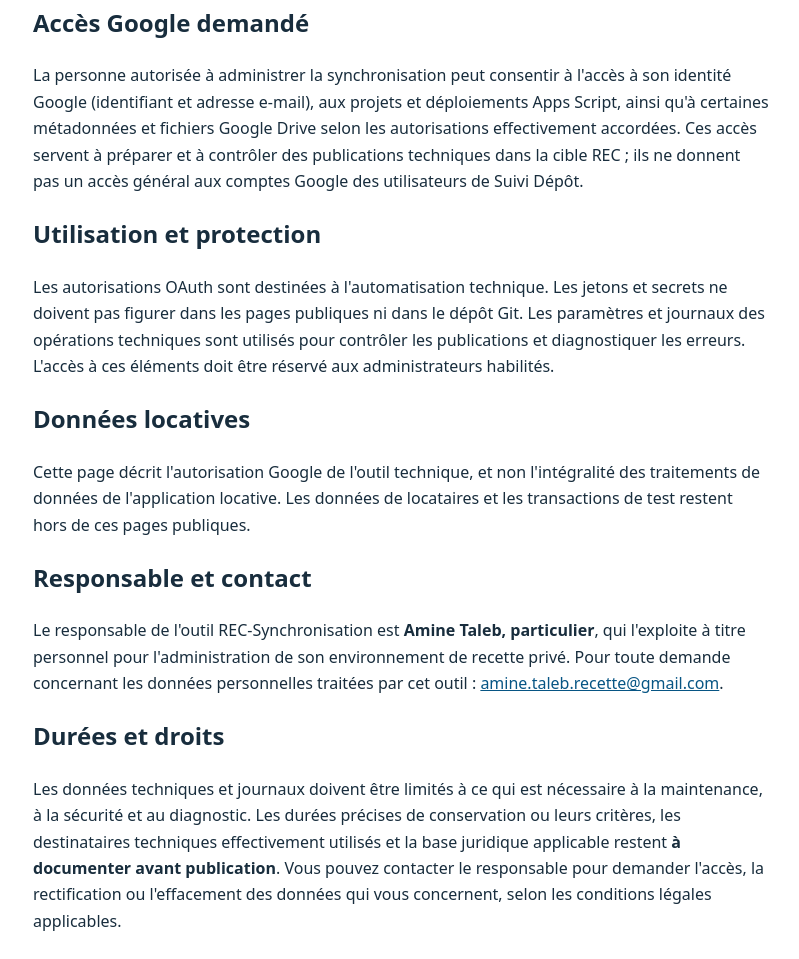
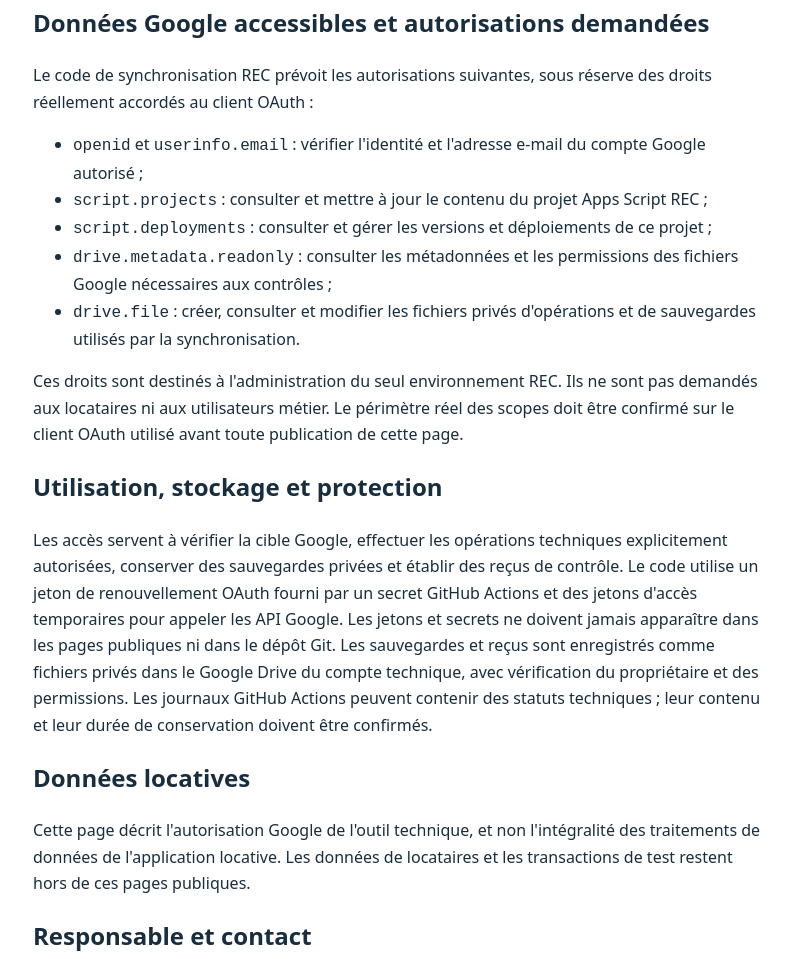
Before and after one commit to ATALEBappli/suivi-depot-app, a plain HTML site: page docs/rec/oauth-public/confidentialite.html in a window 1280 px wide. Shown: the part 393-1352 px from the top of the page, without its empty margins (239-1038 px from the left). Drawn offline with Linux system fonts and the light colour scheme.

Commit message:
docs(REC): détailler les scopes, flux et points à valider de confidentialité OAuth

```diff
--- a/docs/rec/oauth-public/confidentialite.html
+++ b/docs/rec/oauth-public/confidentialite.html
@@ -3,9 +3,9 @@
 <header><strong>REC-Synchronisation</strong><nav aria-label="Pages d'information"><a href="index.html">Accueil</a><a href="confidentialite.html" aria-current="page">Confidentialité</a><a href="conditions.html">Conditions d'utilisation</a></nav></header>
 <main><h1>Politique de confidentialité</h1><p><strong>Version de préparation — à valider par le responsable avant mise en ligne.</strong></p>
 <h2>Objet du service</h2><p>REC-Synchronisation facilite la maintenance technique d'un projet Google Apps Script réservé à l'environnement de recette de Suivi Dépôt. Les utilisateurs métier se connectent séparément avec des identifiants locaux ; ils n'ont pas à autoriser l'accès à leur compte Google.</p>
-<h2>Accès Google demandé</h2><p>La personne autorisée à administrer la synchronisation peut consentir à l'accès à son identité Google (identifiant et adresse e-mail), aux projets et déploiements Apps Script, ainsi qu'à certaines métadonnées et fichiers Google Drive selon les autorisations effectivement accordées. Ces accès servent à préparer et à contrôler des publications techniques dans la cible REC ; ils ne donnent pas un accès général aux comptes Google des utilisateurs de Suivi Dépôt.</p>
-<h2>Utilisation et protection</h2><p>Les autorisations OAuth sont destinées à l'automatisation technique. Les jetons et secrets ne doivent pas figurer dans les pages publiques ni dans le dépôt Git. Les paramètres et journaux des opérations techniques sont utilisés pour contrôler les publications et diagnostiquer les erreurs. L'accès à ces éléments doit être réservé aux administrateurs habilités.</p>
+<h2>Données Google accessibles et autorisations demandées</h2><p>Le code de synchronisation REC prévoit les autorisations suivantes, sous réserve des droits réellement accordés au client OAuth :</p><ul><li><code>openid</code> et <code>userinfo.email</code> : vérifier l'identité et l'adresse e-mail du compte Google autorisé ;</li><li><code>script.projects</code> : consulter et mettre à jour le contenu du projet Apps Script REC ;</li><li><code>script.deployments</code> : consulter et gérer les versions et déploiements de ce projet ;</li><li><code>drive.metadata.readonly</code> : consulter les métadonnées et les permissions des fichiers Google nécessaires aux contrôles ;</li><li><code>drive.file</code> : créer, consulter et modifier les fichiers privés d'opérations et de sauvegardes utilisés par la synchronisation.</li></ul><p>Ces droits sont destinés à l'administration du seul environnement REC. Ils ne sont pas demandés aux locataires ni aux utilisateurs métier. Le périmètre réel des scopes doit être confirmé sur le client OAuth utilisé avant toute publication de cette page.</p>
+<h2>Utilisation, stockage et protection</h2><p>Les accès servent à vérifier la cible Google, effectuer les opérations techniques explicitement autorisées, conserver des sauvegardes privées et établir des reçus de contrôle. Le code utilise un jeton de renouvellement OAuth fourni par un secret GitHub Actions et des jetons d'accès temporaires pour appeler les API Google. Les jetons et secrets ne doivent jamais apparaître dans les pages publiques ni dans le dépôt Git. Les sauvegardes et reçus sont enregistrés comme fichiers privés dans le Google Drive du compte technique, avec vérification du propriétaire et des permissions. Les journaux GitHub Actions peuvent contenir des statuts techniques ; leur contenu et leur durée de conservation doivent être confirmés.</p>
 <h2>Données locatives</h2><p>Cette page décrit l'autorisation Google de l'outil technique, et non l'intégralité des traitements de données de l'application locative. Les données de locataires et les transactions de test restent hors de ces pages publiques.</p>
 <h2>Responsable et contact</h2><p>Le responsable de l'outil REC-Synchronisation est <strong>Amine Taleb, particulier</strong>, qui l'exploite à titre personnel pour l'administration de son environnement de recette privé. Pour toute demande concernant les données personnelles traitées par cet outil : <a href="mailto:amine.taleb.recette@gmail.com">amine.taleb.recette@gmail.com</a>.</p>
-<h2>Durées et droits</h2><p>Les données techniques et journaux doivent être limités à ce qui est nécessaire à la maintenance, à la sécurité et au diagnostic. Les durées précises de conservation ou leurs critères, les destinataires techniques effectivement utilisés et la base juridique applicable restent <strong>à documenter avant publication</strong>. Vous pouvez contacter le responsable pour demander l'accès, la rectification ou l'effacement des données qui vous concernent, selon les conditions légales applicables.</p></main>
+<h2>Destinataires et conservation</h2><p>Les opérations techniques impliquent au minimum les services Google (OAuth, Apps Script et Drive) et GitHub Actions pour l'automatisation. Le périmètre contractuel des prestataires, les éventuels transferts hors Espace économique européen et les accès effectifs aux journaux restent à confirmer.</p><p><strong>À compléter avant publication :</strong> durée de conservation des fichiers privés de sauvegarde et des reçus, durée des journaux d'exécution, durée de conservation des données d'identité et critères de suppression, ainsi que base juridique retenue. Aucune durée chiffrée n'est annoncée avant validation des paramètres réels.</p><h2>Droits et contact</h2><p>Pour une demande d'accès, de rectification, d'effacement ou pour toute question relative à cet outil, contactez <a href="mailto:amine.taleb.recette@gmail.com">amine.taleb.recette@gmail.com</a>. Les droits s'exercent dans les conditions prévues par les textes applicables. Vous pouvez également retirer une autorisation Google depuis les paramètres de sécurité de votre compte Google ; cela peut interrompre la synchronisation.</p></main>
 <footer><a href="index.html">Retour à l'accueil</a></footer></body></html>
```
